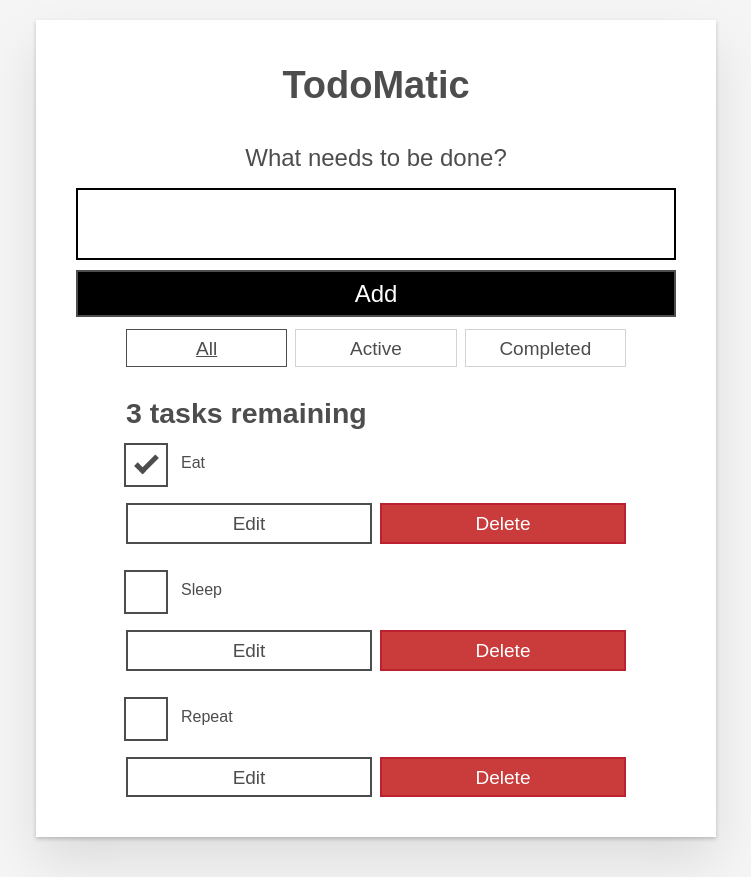
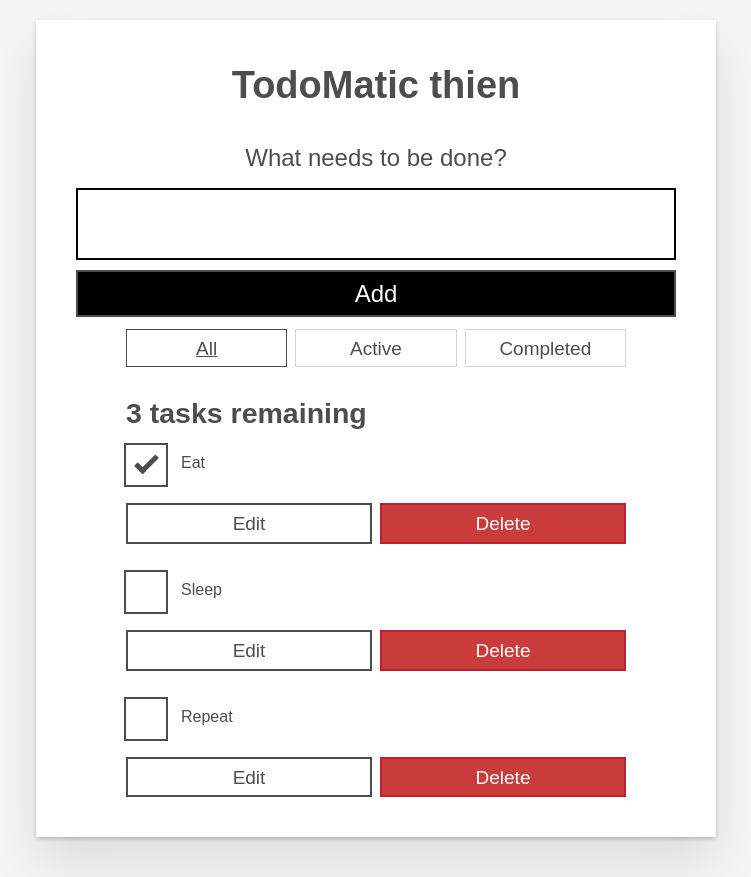
Before and after one commit to mdn/todo-react, a React (Vite) app: page / in a window 1280 px wide. Shown: the whole page, without its empty margins (264-1015 px from the left). Built offline with nearby package versions, Linux system fonts and the light colour scheme.

Commit message:
Update App.jsx

```diff
--- a/src/App.jsx
+++ b/src/App.jsx
@@ -97,7 +97,7 @@ function App(props) {
 
   return (
     <div className="todoapp stack-large">
-      <h1>TodoMatic</h1>
+      <h1>TodoMatic thien</h1>
       <Form addTask={addTask} />
       <div className="filters btn-group stack-exception">{filterList}</div>
       <h2 id="list-heading" tabIndex="-1" ref={listHeadingRef}>
```
